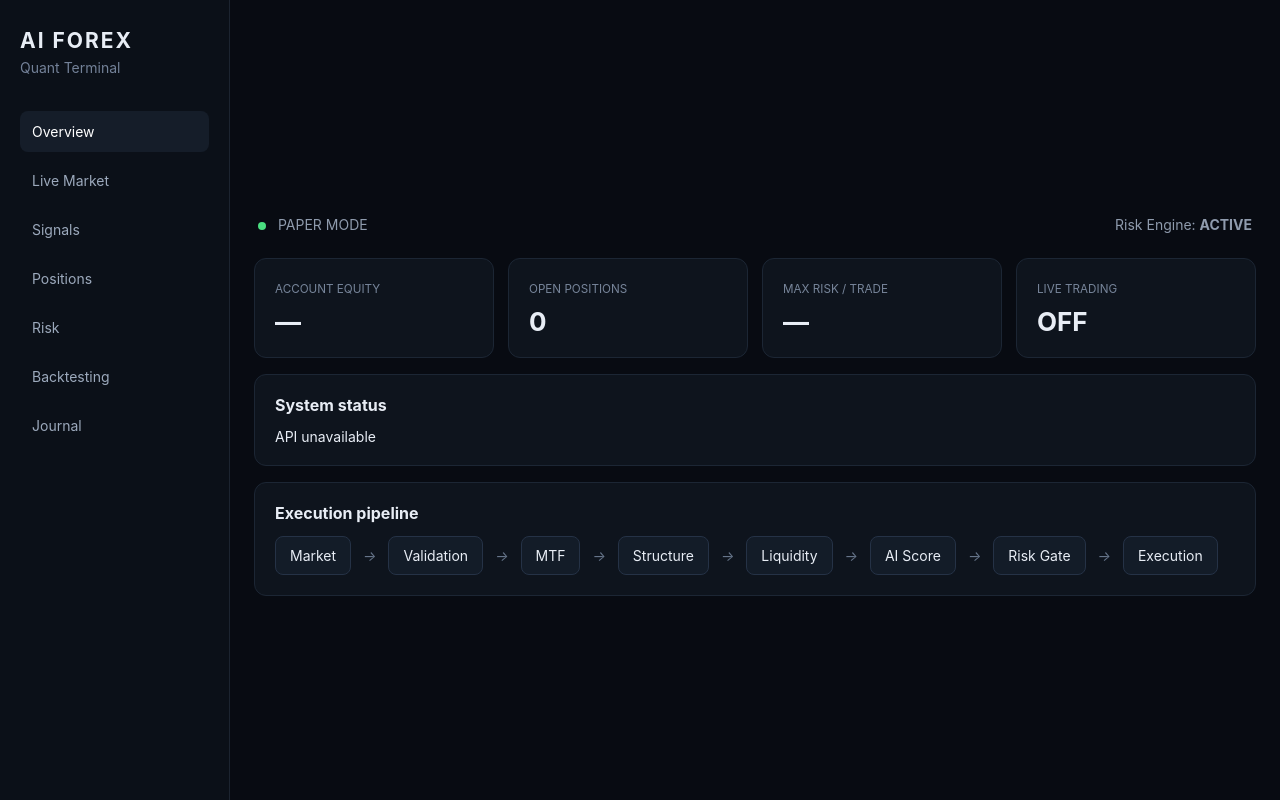
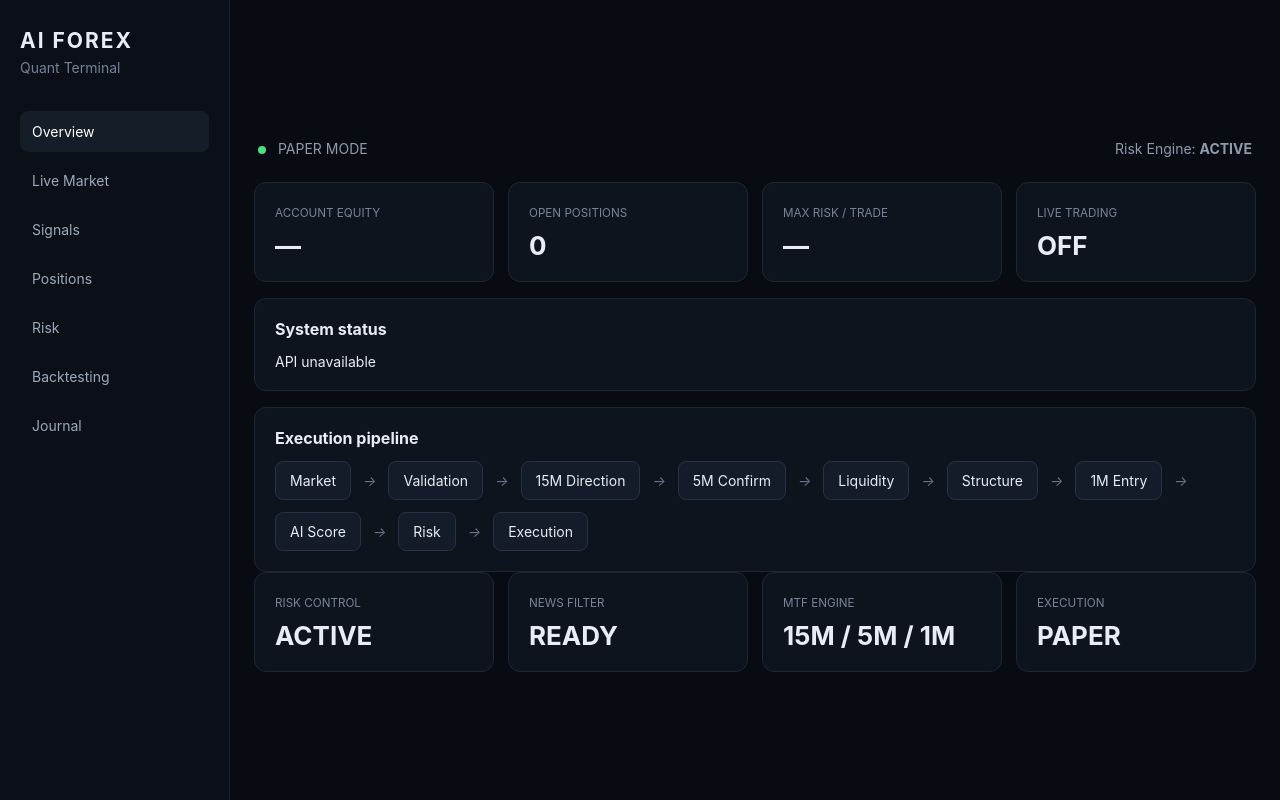
Before and after one commit to a63970980-eng/Ai, a plain HTML site: page frontend/index.html in a window 1280 px wide. Drawn offline with Linux system fonts and the light colour scheme; no server answers.

Commit message:
feat: upgrade trading terminal dashboard

```diff
--- a/frontend/index.html
+++ b/frontend/index.html
@@ -1 +1,35 @@
-<!doctype html><html lang="en"><head><meta charset="utf-8"><meta name="viewport" content="width=device-width,initial-scale=1"><title>AI Forex Terminal</title><link rel="stylesheet" href="/styles.css"></head><body><aside><h1>AI FOREX</h1><p>Quant Terminal</p><nav><a>Overview</a><a>Live Market</a><a>Signals</a><a>Positions</a><a>Risk</a><a>Backtesting</a><a>Journal</a></nav></aside><main><header><div><span class="live"></span> PAPER MODE</div><div>Risk Engine: <b>ACTIVE</b></div></header><section class="grid"><article><small>ACCOUNT EQUITY</small><strong id="equity">—</strong></article><article><small>OPEN POSITIONS</small><strong id="positions">0</strong></article><article><small>MAX RISK / TRADE</small><strong id="risk">—</strong></article><article><small>LIVE TRADING</small><strong id="live">OFF</strong></article></section><section class="panel"><h2>System status</h2><div id="status">Connecting to API…</div></section><section class="panel"><h2>Execution pipeline</h2><div class="pipeline"><span>Market</span><i>→</i><span>Validation</span><i>→</i><span>MTF</span><i>→</i><span>Structure</span><i>→</i><span>Liquidity</span><i>→</i><span>AI Score</span><i>→</i><span>Risk Gate</span><i>→</i><span>Execution</span></div></section></main><script src="/app.js"></script></body></html>
+<!doctype html>
+<html lang="en">
+<head>
+  <meta charset="utf-8">
+  <meta name="viewport" content="width=device-width,initial-scale=1">
+  <title>AI Forex Terminal</title>
+  <link rel="stylesheet" href="/styles.css">
+</head>
+<body>
+  <aside>
+    <h1>AI FOREX</h1><p>Quant Terminal</p>
+    <nav><a>Overview</a><a>Live Market</a><a>Signals</a><a>Positions</a><a>Risk</a><a>Backtesting</a><a>Journal</a></nav>
+  </aside>
+  <main>
+    <header><div><span class="live"></span> PAPER MODE</div><div>Risk Engine: <b>ACTIVE</b></div></header>
+    <section class="grid">
+      <article><small>ACCOUNT EQUITY</small><strong id="equity">—</strong></article>
+      <article><small>OPEN POSITIONS</small><strong id="positions">0</strong></article>
+      <article><small>MAX RISK / TRADE</small><strong id="risk">—</strong></article>
+      <article><small>LIVE TRADING</small><strong id="live">OFF</strong></article>
+    </section>
+    <section class="panel"><h2>System status</h2><div id="status">Connecting to API…</div></section>
+    <section class="panel"><h2>Execution pipeline</h2><div class="pipeline">
+      <span>Market</span><i>→</i><span>Validation</span><i>→</i><span>15M Direction</span><i>→</i><span>5M Confirm</span><i>→</i><span>Liquidity</span><i>→</i><span>Structure</span><i>→</i><span>1M Entry</span><i>→</i><span>AI Score</span><i>→</i><span>Risk</span><i>→</i><span>Execution</span>
+    </div></section>
+    <section class="grid">
+      <article><small>RISK CONTROL</small><strong>ACTIVE</strong></article>
+      <article><small>NEWS FILTER</small><strong>READY</strong></article>
+      <article><small>MTF ENGINE</small><strong>15M / 5M / 1M</strong></article>
+      <article><small>EXECUTION</small><strong>PAPER</strong></article>
+    </section>
+  </main>
+  <script src="/app.js"></script>
+</body>
+</html>
```
